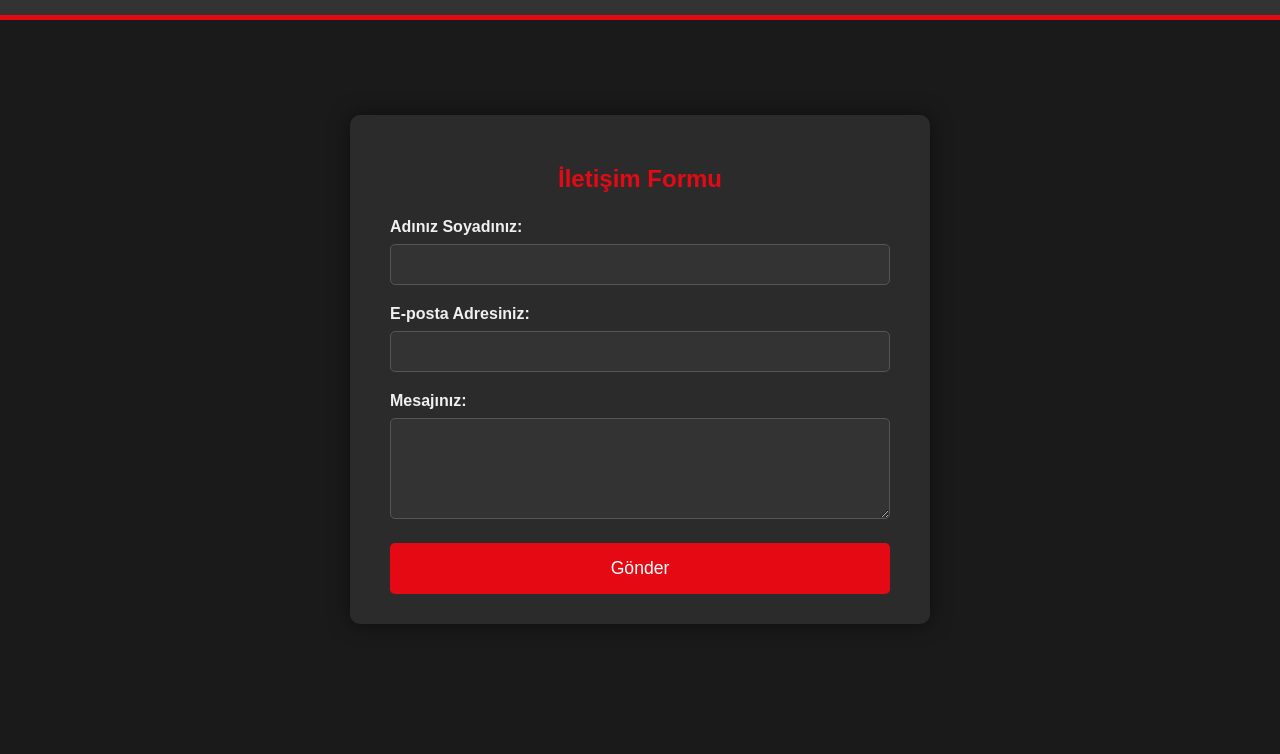
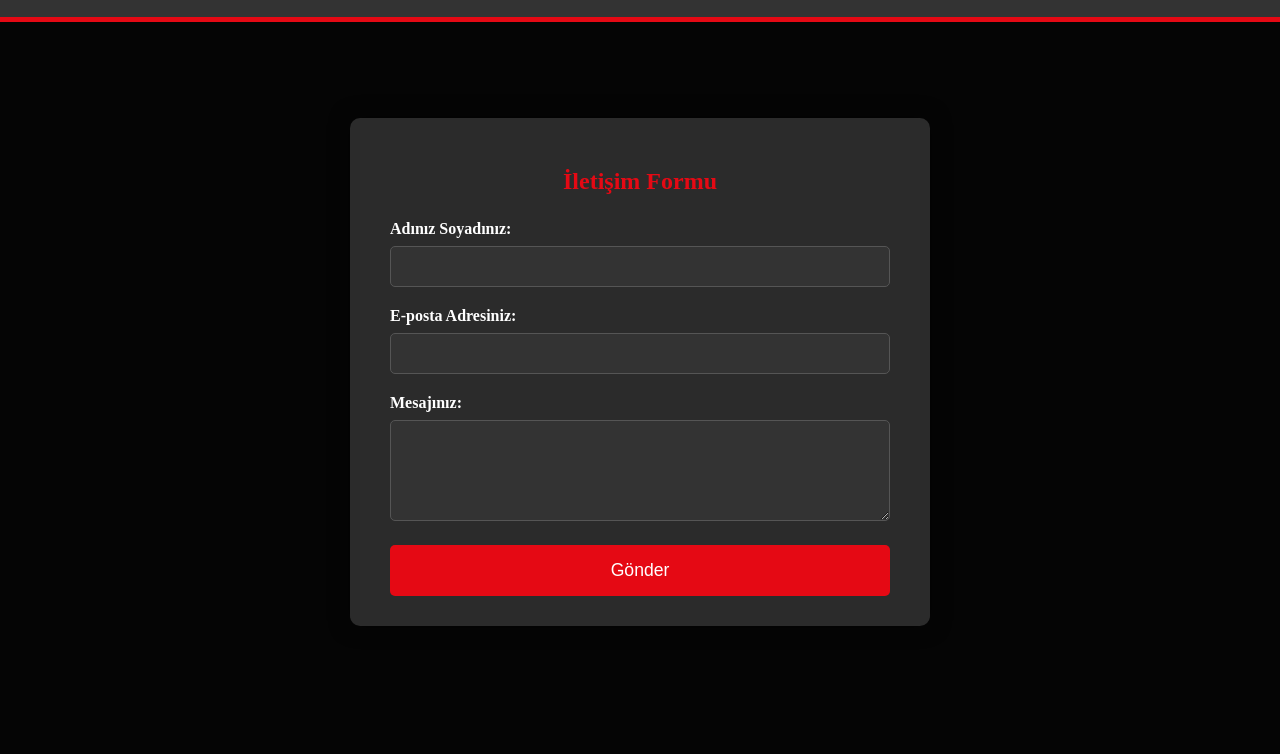
Before and after one commit to Cenk912/Stranger-Things-Projesi, a plain HTML site: page iletisim.html in a window 1280 px wide. Shown: the part 145-899 px from the top of the page. Drawn offline with Linux system fonts and the light colour scheme.

Commit message:
Update style.css

```diff
--- a/style.css
+++ b/style.css
@@ -1,10 +1,18 @@
 /* Genel Ayarlar ve Font */
+:root {
+  --neon-red: #ff0000;
+  --dark-bg: #050505;
+  --upside-down-blue: #001a33;
+  --text-color: #ffffff;
+}
 body {
-    font-family: 'Arial', sans-serif; /*  */
+
     margin: 0;
     padding: 0;
-    background-color: #1a1a1a; /* Koyu tema */
-    color: #f0f0f0;
+    background-color: var(--dark-bg);
+    color: var(--text-color);
+    font-family: 'ITC Benguiat', serif;
+
 }
 
 /* HEADER ve Başlık Stilleri */
```
